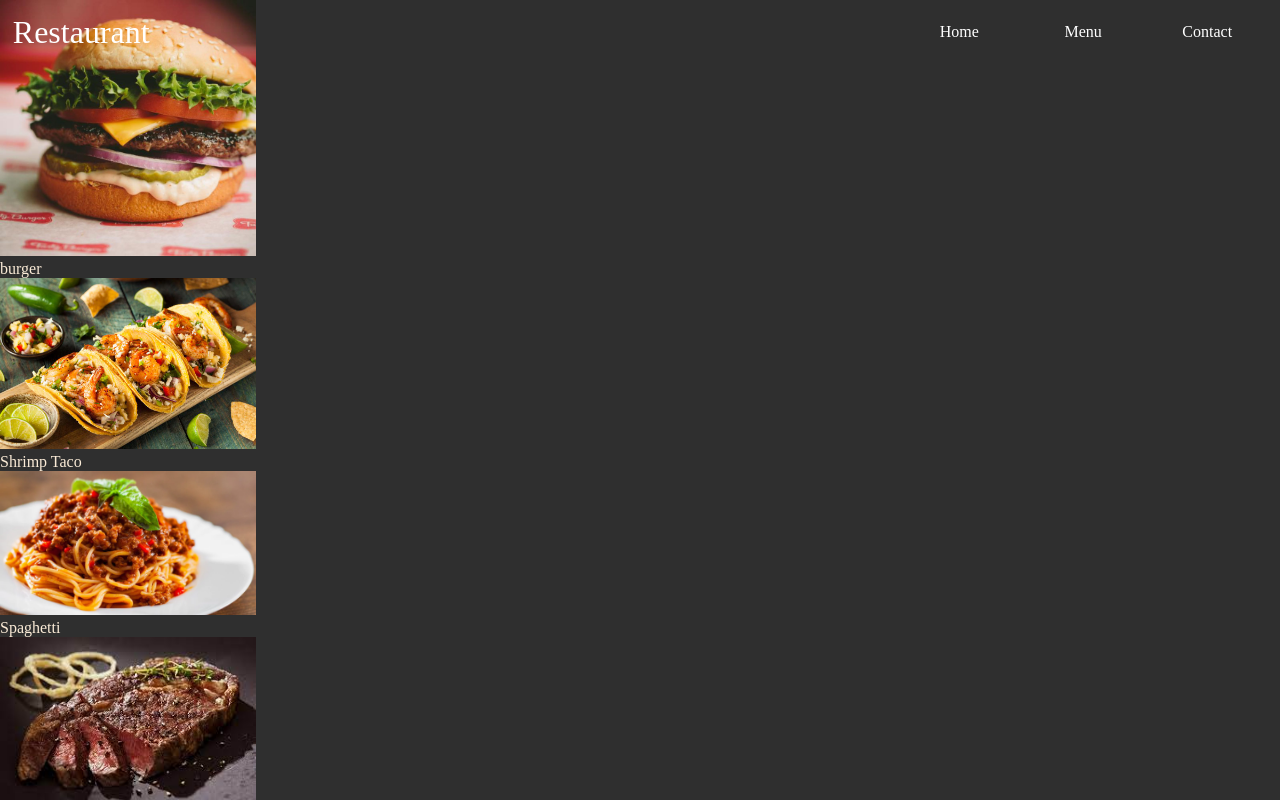
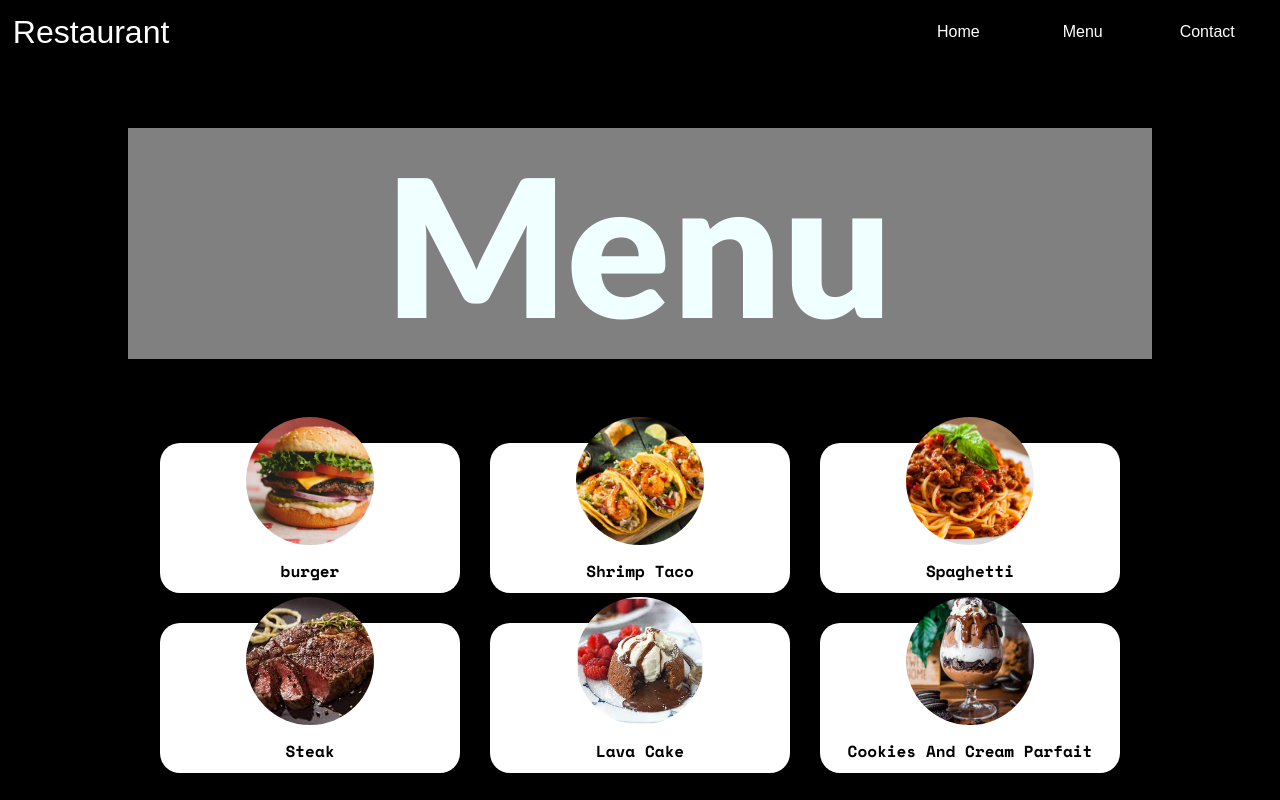
Before and after one commit to frantic-dev/Restaurant-Page, a website built with webpack: page dist/index.html in a window 1280 px wide. Both pictures are taken after a click on the item "Menu". Shown: the top 800 px of the page. Built offline with nearby package versions, Linux system fonts and the light colour scheme.

Commit message:
style menu section

```diff
--- a/src/pages/Menu.js
+++ b/src/pages/Menu.js
@@ -1,9 +1,16 @@
 const content = document.querySelector('#content');
 const body = document.querySelector('body');
+let header = 0;
 
 export default function addMenuOption(plateImg,plateName) {
     body.className = "menu";
     content.className = "menu_content";
+    if (header % 6 === 0) {
+        const menuHeader = document.createElement('h2');
+        menuHeader.textContent = "Menu";
+        content.appendChild(menuHeader);
+    }
+    header++;
     const menuOption = document.createElement('div');
     menuOption.classList.add("menu-option");
     menuOption.setAttribute('id',plateName)
@@ -14,7 +21,8 @@ export default function addMenuOption(plateImg,plateName) {
     myImage.id = plateName;
     myImage.alt = `A picture of ${plateName}`;
     menuOption.appendChild(myImage);
-    const caption = document.createElement('figcaption');
+    const caption = document.createElement('div');
     caption.textContent = plateName;
+    caption.className = 'caption';
     menuOption.appendChild(caption);
 }
--- a/src/styles/menu.scss
+++ b/src/styles/menu.scss
@@ -1,7 +1,62 @@
-.menu-option > img {
-    width: 20vw;
+@import url('https://fonts.googleapis.com/css2?family=Lato:wght@900&family=Space+Mono:wght@700&display=swap');
+
+@mixin border {
+    border: 1px solid red;
+}
+@mixin flexCenter {
+    display: flex;
+    justify-content: center;
+    align-items: flex-end;
 }
 .menu {
-    background-color: rgba(0, 0, 0, 0.815);
+    background-color: rgb(0, 0, 0);
     color: antiquewhite;
+    header {
+        backdrop-filter:blur(20px);
+        font-family: sans-serif;
+    }
 }
+.menu_content {
+    font-family: 'space mono';
+    display: flex;
+    flex-flow: row wrap;
+    justify-content: center;
+    gap: 10px;
+    padding-top: 8vh;
+    margin: auto;
+    width: 90%;
+    background-color: black;
+    h2 {
+        font-family: 'lato';
+        width: 100%;
+        text-align: center;
+        font-size: 15vw;
+        background-color: grey;
+        color: azure;
+        margin: 5vw;
+    }
+    .menu-option {
+        margin: 10px ;
+        padding: 10px;
+        width: min(80vw, 300px);
+        height: min(40vw, 150px);
+        color: black;
+        background-color: white;
+        @include flexCenter();
+        position: relative;
+        border-radius: 20px;
+        img {
+            border-radius: 50%;
+            width: max(10vw, 70px);
+            aspect-ratio: 1;
+            object-fit: cover;
+            object-position: center;
+            position: absolute;
+            left: calc((100% - max(10vw, 70px)) / 2);
+            top: -2vw;
+        }
+        .caption {
+            display: inline-block;
+        }
+    }
+}
```
Also changed, not shown: dist/main.js.
